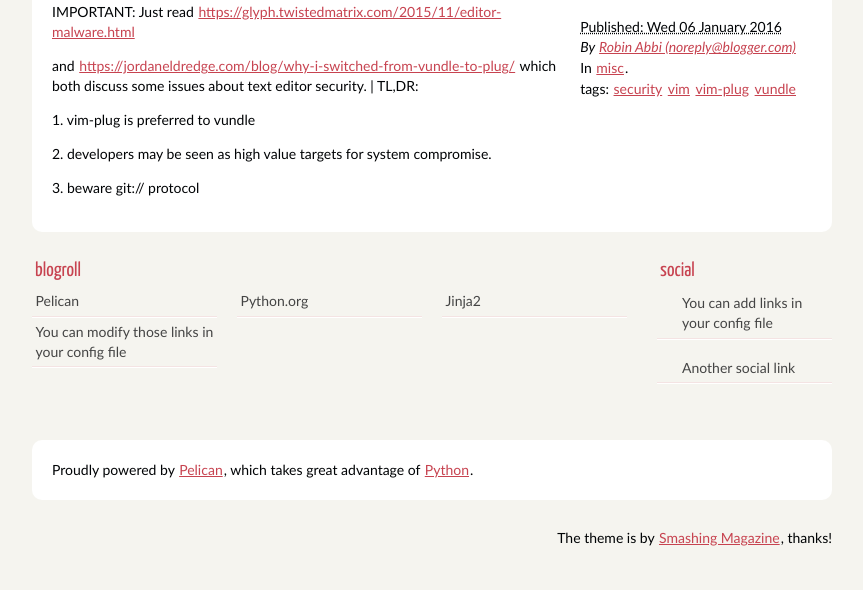
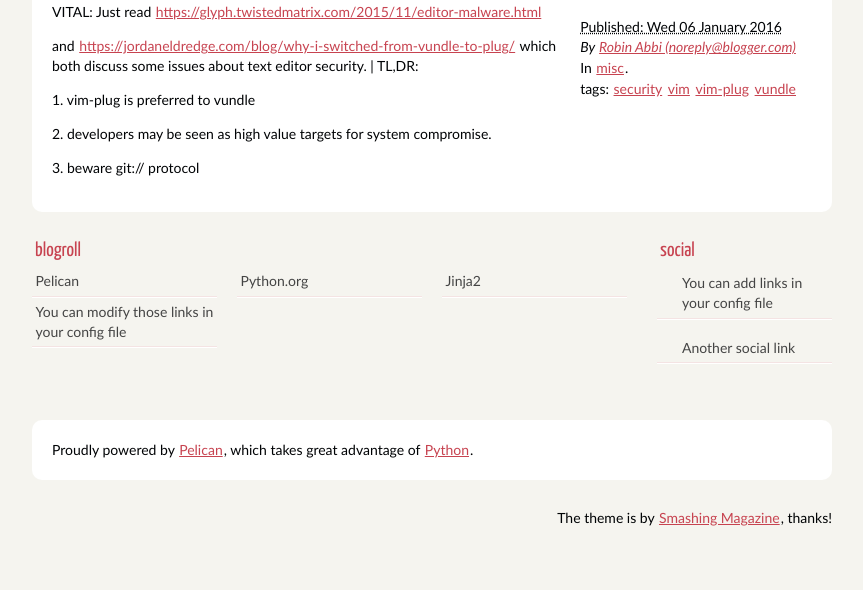
Before and after one commit to the-code-robot/the-code-robot.github.io, a plain HTML site: page vim-security.html in a window 1280 px wide. Shown: the part 225-815 px from the top of the page, without its empty margins (208-1071 px from the left). Drawn offline with Linux system fonts and the light colour scheme.

Commit message:
Change important to vital.

```diff
--- a/vim-security.html
+++ b/vim-security.html
@@ -37,7 +37,7 @@
 <p>In <a href="/category/misc.html">misc</a>.</p>
 <p>tags: <a href="/tag/security.html">security</a> <a href="/tag/vim.html">vim</a> <a href="/tag/vim-plug.html">vim-plug</a> <a href="/tag/vundle.html">vundle</a> </p>
 </footer><!-- /.post-info -->      <div class="line-block">
-<div class="line">IMPORTANT: Just read <a class="reference external" href="https://glyph.twistedmatrix.com/2015/11/editor-malware.html">https://glyph.twistedmatrix.com/2015/11/editor-malware.html</a></div>
+<div class="line">VITAL: Just read <a class="reference external" href="https://glyph.twistedmatrix.com/2015/11/editor-malware.html">https://glyph.twistedmatrix.com/2015/11/editor-malware.html</a></div>
 </div>
 <p>and <a class="reference external" href="https://jordaneldredge.com/blog/why-i-switched-from-vundle-to-plug/">https://jordaneldredge.com/blog/why-i-switched-from-vundle-to-plug/</a>
 which both discuss some issues about text editor security.
```
